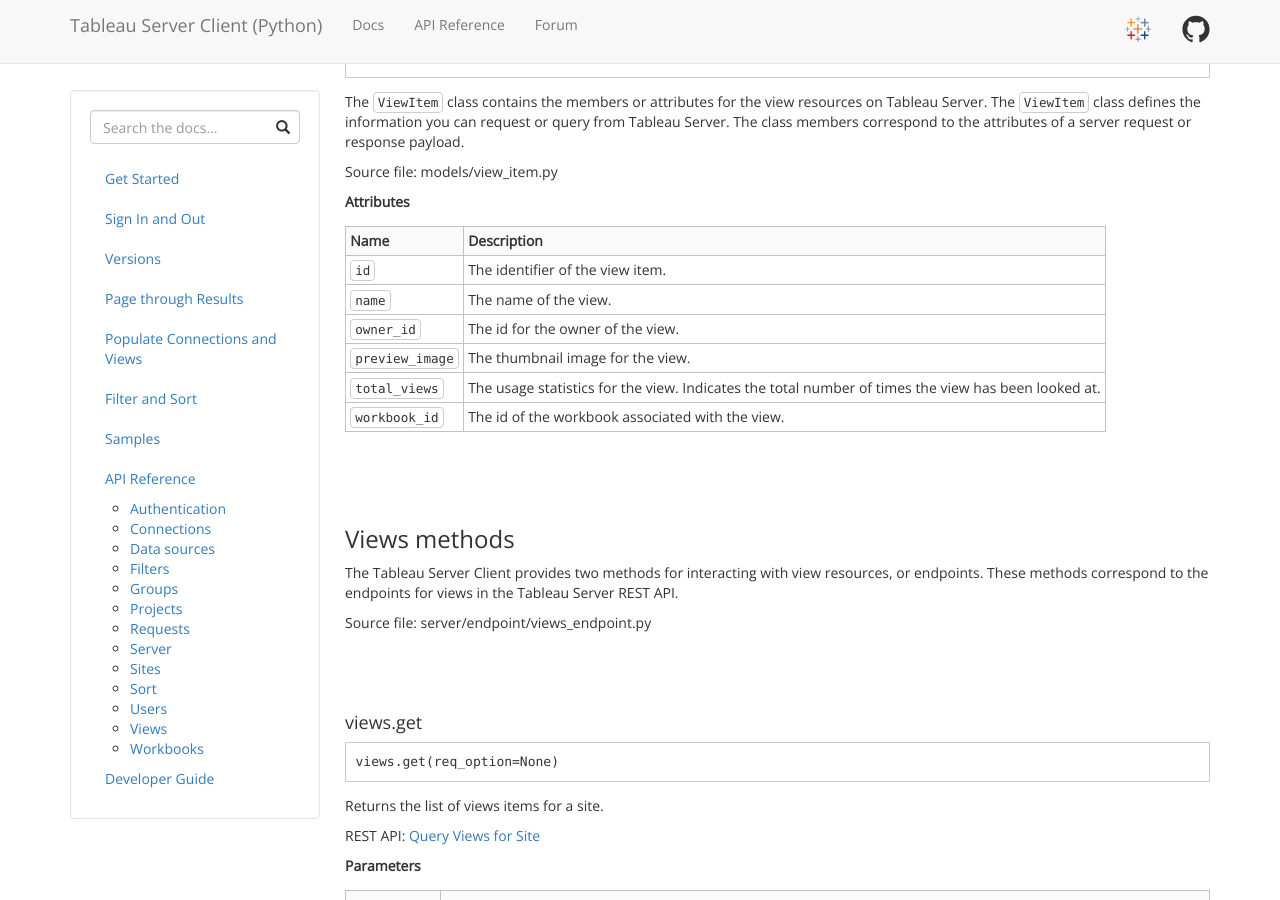
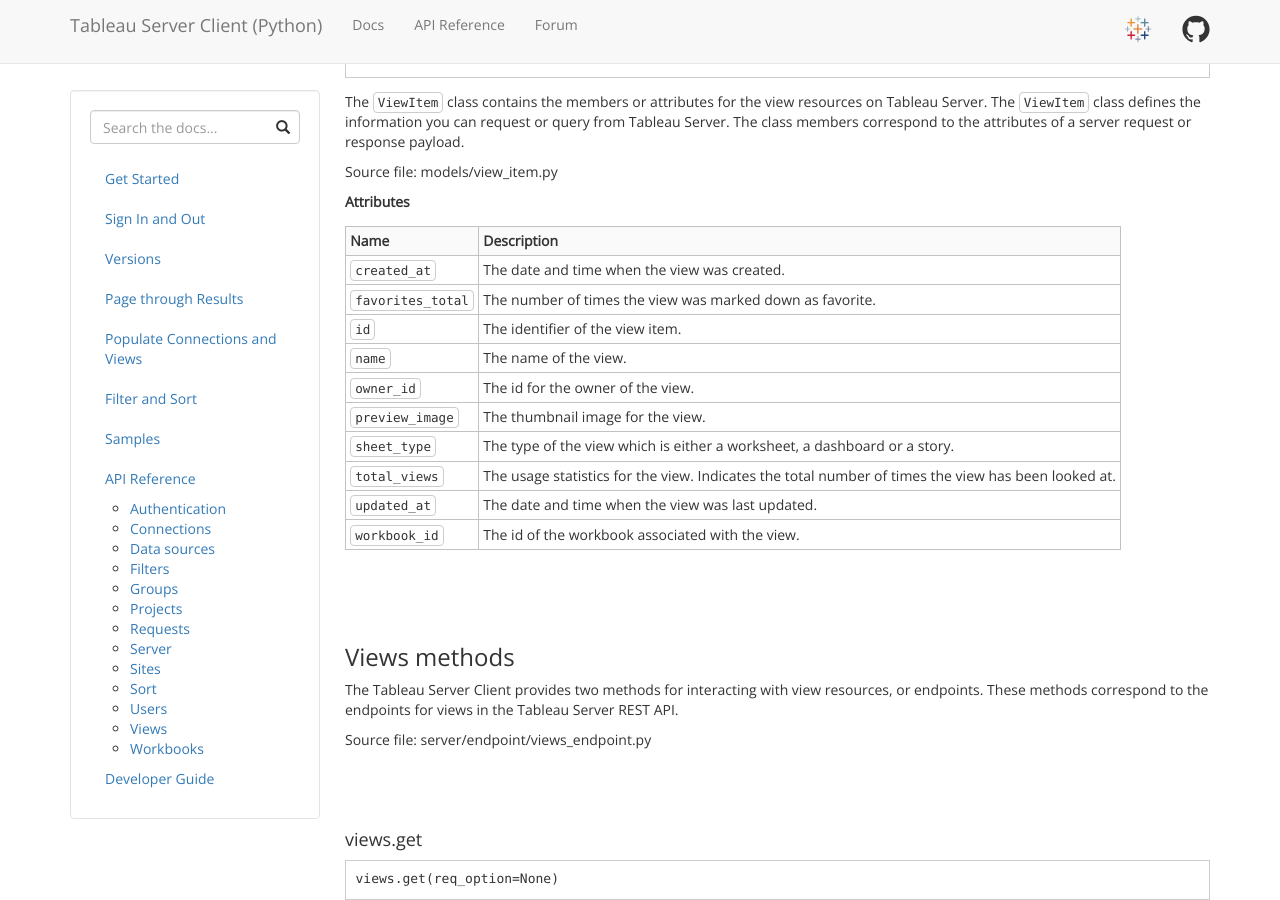
Before and after one commit to tableau/server-client-python, a Jekyll site: the page built from docs/docs/api-ref.md, in a window 1280 px wide and 900 px high, scrolled down 41877 px. Built offline with Jekyll 4.4.1, drawn with Linux system fonts in a browser that asks for light colours.

Commit message:
add new fields to docs

```diff
--- a/docs/docs/api-ref.md
+++ b/docs/docs/api-ref.md
@@ -2405,11 +2405,15 @@
 
 Name | Description
 :--- | :---
+`created_at` |  The date and time when the view was created.
+`favorites_total` |  The number of times the view was marked down as favorite.
 `id` | The identifier of the view item.
 `name`  | The name of the view.
 `owner_id` |  The id for the owner of the view.
 `preview_image` | The thumbnail image for the view.
+`sheet_type`  |  The type of the view which is either a worksheet, a dashboard or a story.
 `total_views`  |  The usage statistics for the view. Indicates the total number of times the view has been looked at.
+`updated_at` |  The date and time when the view was last updated.
 `workbook_id`  |  The id of the workbook associated with the view.
 
 
```
